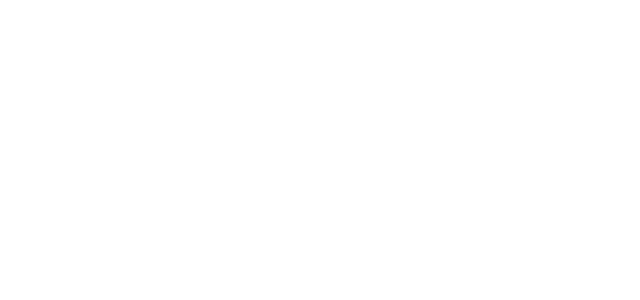
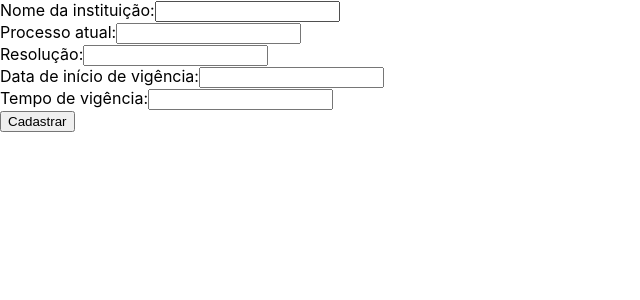
Before and after one commit to enzo-santos-ufpa/cme-gestao, a React (Create React App) app: page /cadastro-escola in a window 1280 px wide. Before the commit this address had no page. Shown: the top 300 px of the page, without its empty margins (0-640 px from the left). Built offline with nearby package versions, Linux system fonts and the light colour scheme.

Commit message:
Adiciona conexão com a API

```diff
--- a/src/App.tsx
+++ b/src/App.tsx
@@ -4,6 +4,7 @@
 import {BrowserRouter, Routes, Route} from "react-router-dom";
 import TelaConsultaEscolas from "./components/consulta-escolas/TelaConsultaEscolas";
 import Autenticador from "./models/Autenticador";
+import TelaCadastroEscola from "./components/cadastro-escolas/TelaCadastroEscola";
 
 class App extends React.Component {
     private static autenticador = new Autenticador();
@@ -13,6 +14,7 @@
                 <Route path="/" element={<TelaInicial autenticador={App.autenticador}/>}/>
                 <Route path="/consulta-escolas" element={<TelaConsultaEscolas titulo="Consulta de Instituições" mostraStatus={false}/>}/>
                 <Route path="/valida-escolas" element={<TelaConsultaEscolas titulo="Validação de Instituições" mostraStatus={true}/>}/>
+                <Route path="/cadastro-escola" element={<TelaCadastroEscola/>}/>
             </Routes>
         </BrowserRouter>;
     }
--- /dev/null
+++ b/src/components/cadastro-escolas/TelaCadastroEscola.tsx
@@ -0,0 +1,116 @@
+import React, {ChangeEvent, FormEvent} from "react";
+import './TelaCadastroEscolas.css';
+import Formulario from "../../models/form";
+import {escolas} from "../../lib/api";
+
+type _Estado = Formulario.Tipo<"nome" | "processoAtual" | "resolucao" | "tempoVigencia" | "dataInicio">;
+
+function parseDate(value: string): Date {
+    const tokens = value.split("/");
+    return new Date(
+        parseInt(tokens[2], 10),
+        parseInt(tokens[1], 10) - 1,
+        parseInt(tokens[0], 10),
+    );
+}
+
+class TelaCadastroEscola extends React.Component<{}, _Estado> {
+    state: _Estado
+
+    constructor(props: {}) {
+        super(props);
+
+        this.state = {
+            nome: {texto: ""},
+            processoAtual: {texto: ""},
+            resolucao: {texto: ""},
+            tempoVigencia: {texto: ""},
+            dataInicio: {texto: ""},
+        };
+        this.onSubmit = this.onSubmit.bind(this);
+    }
+
+    private atualizaCampo(e: ChangeEvent<HTMLInputElement>, nomeCampo: keyof _Estado) {
+        const estado = this.state;
+        const novoEstado = {...estado};
+        novoEstado[nomeCampo] = {...novoEstado[nomeCampo], texto: e.target.value};
+        this.setState(novoEstado);
+    }
+
+    private static valida(estado: _Estado): _Estado | null {
+        const novoEstado = {...estado};
+        Formulario.defineErro(novoEstado.nome, "Insira o nome da instituição.", (v) => /^.+$/.test(v));
+        Formulario.defineErro(novoEstado.processoAtual, "Insira o nome do processo atual.", (v) => /^.+$/.test(v));
+        Formulario.defineErro(novoEstado.resolucao, "Insira a resolução.", (v) => /^.+$/.test(v));
+        Formulario.defineErro(novoEstado.dataInicio, "Insira a data de início.", (v) => /^.+$/.test(v));
+        Formulario.defineErro(novoEstado.tempoVigencia, "Insira o tempo de vigência.", (v) => /^.+$/.test(v));
+        Formulario.defineErro(novoEstado.dataInicio, "A data deve estar no formado DD/MM/YYYY.", (v) => /^\d{2}\/\d{2}\/\d{4}$/.test(v));
+        Formulario.defineErro(novoEstado.tempoVigencia, "O tempo de vigência fornecido é inválido.", (v) => /^\d+$/.test(v));
+        return Formulario.possuiErro(novoEstado) ? novoEstado : null;
+    }
+
+    private async onSubmit(e: FormEvent<HTMLFormElement>) {
+        e.preventDefault();
+        const novoEstado = TelaCadastroEscola.valida(this.state);
+        if (novoEstado !== null) {
+            this.setState(novoEstado);
+        } else {
+            const json = Formulario.json(this.state);
+
+            await escolas.create(
+                json["nome"],
+                json["processoAtual"],
+                json["resolucao"],
+                parseInt(json["tempoVigencia"]),
+                parseDate(json["dataInicio"]),
+            );
+            alert("Escola cadastrada com sucesso!");
+            window.history.back();
+        }
+    }
+
+    render() {
+        return (
+            <div>
+                <form onSubmit={this.onSubmit}>
+                    <div style={{display: "flex", flexDirection: "column"}}>
+                        <label>
+                            Nome da instituição:
+                            <input type="text"
+                                   value={this.state.nome.texto}
+                                   onChange={(e) => this.atualizaCampo(e, "nome")}/>
+                            <p>{this.state.nome.erro}</p>
+                        </label>
+                        <label>
+                            Processo atual:
+                            <input type="text" value={this.state.processoAtual.texto}
+                                   onChange={(e) => this.atualizaCampo(e, "processoAtual")}/>
+                            <p>{this.state.processoAtual.erro}</p>
+                        </label>
+                        <label>
+                            Resolução:
+                            <input type="text" value={this.state.resolucao.texto}
+                                   onChange={(e) => this.atualizaCampo(e, "resolucao")}/>
+                            <p>{this.state.resolucao.erro}</p>
+                        </label>
+                        <label>
+                            Data de início de vigência:
+                            <input type="text" value={this.state.dataInicio.texto}
+                                   onChange={(e) => this.atualizaCampo(e, "dataInicio")}/>
+                            <p>{this.state.dataInicio.erro}</p>
+                        </label>
+                        <label>
+                            Tempo de vigência:
+                            <input type="text" value={this.state.tempoVigencia.texto}
+                                   onChange={(e) => this.atualizaCampo(e, "tempoVigencia")}/>
+                            <p>{this.state.tempoVigencia.erro}</p>
+                        </label>
+                    </div>
+                    <input type="submit" value="Cadastrar"/>
+                </form>
+            </div>
+        );
+    }
+}
+
+export default TelaCadastroEscola;
--- a/src/components/consulta-escolas/TelaConsultaEscolas.tsx
+++ b/src/components/consulta-escolas/TelaConsultaEscolas.tsx
@@ -3,6 +3,7 @@
 import LinhaTabelaEscolas from "./LinhaTabelaEscolas";
 import Escola from "../../models/Escola";
 import {DistritoAdmnistrativo, Processo, SetorEscola} from "../../models/tipos";
+import {escolas} from "../../lib/api";
 
 const escolaPadrao: Escola = {
     bairro: "CARANANDUBA - MOSQUEIRO",
@@ -54,8 +55,7 @@
 }
 
 async function retornaEscolas(): Promise<Escola[]> {
-    await new Promise(resolve => setTimeout(resolve, 2000));
-    return Array(6).fill(escolaPadrao);
+    return await escolas.read();
 }
 
 class TelaConsultaEscolas extends React.Component<_Props, _Estado> {
--- /dev/null
+++ b/src/lib/api.ts
@@ -0,0 +1,56 @@
+import Escola from "../models/Escola";
+import {DistritoAdmnistrativo, Processo, SetorEscola} from "../models/tipos";
+
+
+class APIEscola {
+    async create(nome: string, processoAtual: string, resolucao: string, tempoVigencia: number, dataInicioVigencia: Date) {
+        return await fetch("http://localhost:8080/api/escolas", {
+            method: 'POST',
+            headers: {
+                'Accept': 'application/json',
+                'Content-Type': 'application/json'
+            },
+            body: JSON.stringify({nome, processoAtual, resolucao, tempoVigencia, dataInicioVigencia}),
+        });
+    }
+
+    async read(): Promise<Escola[]> {
+        return await fetch("http://localhost:8080/api/escolas")
+            .then(response => response.json())
+            .then(json => json as any[])
+            .then(json => json.map(child => {
+                const {nome, processoAtual, resolucao, tempoVigencia, dataInicioVigencia} = child;
+                return {
+                    nome: nome,
+                    processoAtual: new Processo(
+                        processoAtual,
+                        resolucao,
+                        new Date(dataInicioVigencia),
+                        tempoVigencia,
+                    ),
+                    cep: "000.00-000",
+                    contatoDiretor: {telefone: "(91) 9 9999-9999", whatsapp: "None", email: "abc@def.com"},
+                    contatoSecretario: {telefone: "(91) 9 9888-8888", whatsapp: "None", email: "ghi@jkl.com"},
+                    email: "escola@escola.com",
+                    bairro: "Parque Verde",
+                    cidade: "Belém",
+                    cnpj: "11111111111111",
+                    cnpjConselho: "22222222222222",
+                    codigoInep: "33333333",
+                    convenioSemec: {numConvenio: 4, objeto: "ABC-DEF", vigencia: "GHI"},
+                    dataCriacao: new Date(Date.now()),
+                    filiais: [],
+                    distrito: DistritoAdmnistrativo.DABEN,
+                    endereco: "Um Dois Três da Silva Quatro",
+                    telefone: "(91) 9 9777-7777",
+                    uf: "PA",
+                    sigla: "EMEF",
+                    tipo: {nome: "EMEF", setor: SetorEscola.publico},
+                    modalidadeEnsino: {nome: "Infantil", etapa: {nome: "Pré-escola"}},
+                    vigenciaConselho: "5"
+                };
+            }));
+    }
+}
+
+export const escolas = new APIEscola();
--- a/src/models/Autenticador.ts
+++ b/src/models/Autenticador.ts
@@ -1,8 +1,8 @@
+import Formulario from "./form";
+
 type EstadoAutenticacaoListener = ((autenticado: boolean) => void);
 
-type EstadoCampoFormulario = { texto: string, erro?: string };
-
-export type EstadoAutenticacao = { email: EstadoCampoFormulario, senha: EstadoCampoFormulario }
+export type EstadoAutenticacao = Formulario.Tipo<"email" | "senha">;
 
 type Conta = { email: string, senha: string };
 
--- /dev/null
+++ b/src/models/form.ts
@@ -0,0 +1,27 @@
+namespace Formulario {
+    type Estado = { [k: string]: EstadoCampo };
+
+    export type EstadoCampo = { texto: string, erro?: string };
+
+    export type Tipo<T extends string> = Record<T, EstadoCampo>;
+
+    export function json(estado: Estado): { [k: keyof Estado]: string } {
+        const chaves: (keyof Estado)[] = Object.keys(estado);
+        return Object.fromEntries(chaves.map(chave => [chave, estado[chave].texto]));
+    }
+
+    export function defineErro(campo: EstadoCampo, erro: string, esperado: (texto: string) => boolean) {
+        if (esperado(campo.texto)) {
+            campo.erro = undefined;
+        } else if (campo.erro === undefined) {
+            campo.erro = erro;
+        }
+    }
+
+    export function possuiErro(estado: Estado): boolean {
+        const itens: EstadoCampo[] = Object.values(estado);
+        return itens.some(item => item.erro !== undefined);
+    }
+}
+
+export default Formulario;
```
Also changed, not shown: src/components/cadastro-escolas/TelaCadastroEscolas.css (added).
